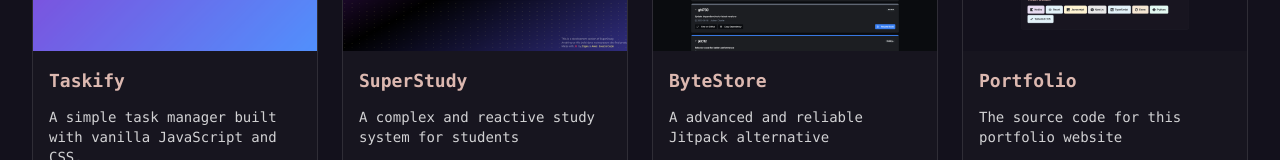
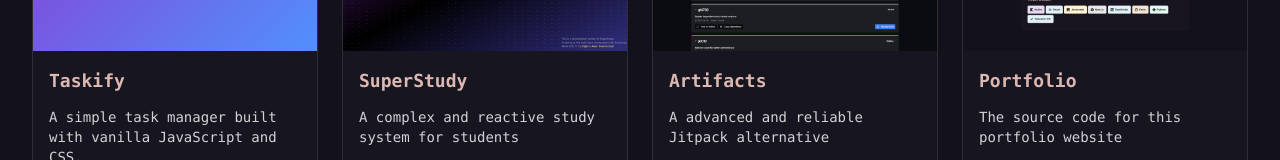
Before and after one commit to snowypy/Portfolio, a Next.js app: page / in a window 1280 px wide. Shown: the part 912-1072 px from the top of the page. Built offline with nearby package versions, Linux system fonts and the light colour scheme.

Commit message:
Refactor bytestore to artifacts.

```diff
--- a/app/page.tsx
+++ b/app/page.tsx
@@ -9,7 +9,7 @@ import Typewriter from 'typewriter-effect/dist/core'
 import bannerImage from '../public/banner.png'
 import taskify from '../public/taskify.png'
 import superstudy from '../public/superstudy.png'
-import bytestore from '../public/bytestore.png'
+import artifacts from '../public/artifacts.png'
 import portfolio from '../public/portfolio.png'
 
 const projects = [
@@ -30,9 +30,9 @@ const projects = [
     visitUrl: "https://superstudy.snowy.codes"
   },
   {
-    title: "ByteStore",
+    title: "Artifacts",
     description: "A advanced and reliable Jitpack alternative",
-    image: bytestore,
+    image: artifacts,
     tags: ["React", "NextJS", "TypeScript"],
     sourceUrl: "https://github.com/snowypy/ByteStore-Frontend",
     visitUrl: "https://bytestore.snowy.codes"
@@ -152,7 +152,7 @@ export default function Home() {
             {projects.map((project, index) => (
               <motion.div
 
-                whileHover={{ scale: 1.05}}
+                whileHover={{ scale: 1.05, y: -10}}
                 transition={{ type: "", stiffness: 300, damping: 20 }}
                 key={index}
               >
@@ -209,7 +209,7 @@ export default function Home() {
             ))}
           </div>
 
-          <div className="mt-8 text-center">
+          <div className="mt-8 mb-0 text-center">
             <Link
               href="projects"
               className="text-[#DCB8B0] hover:text-[#D2D2D4] transition-colors font-mono text-sm"
```
Also changed, not shown: public/artifacts.png (added).
